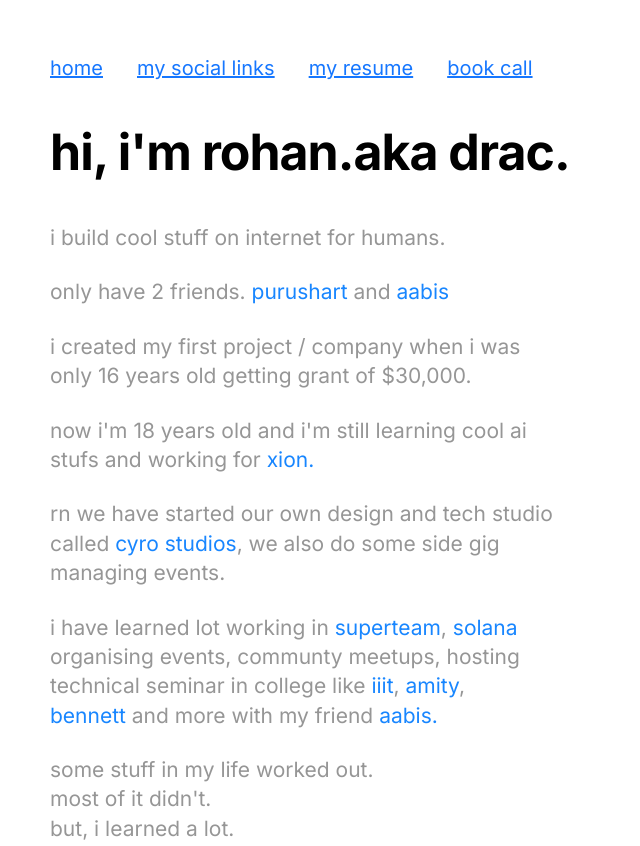
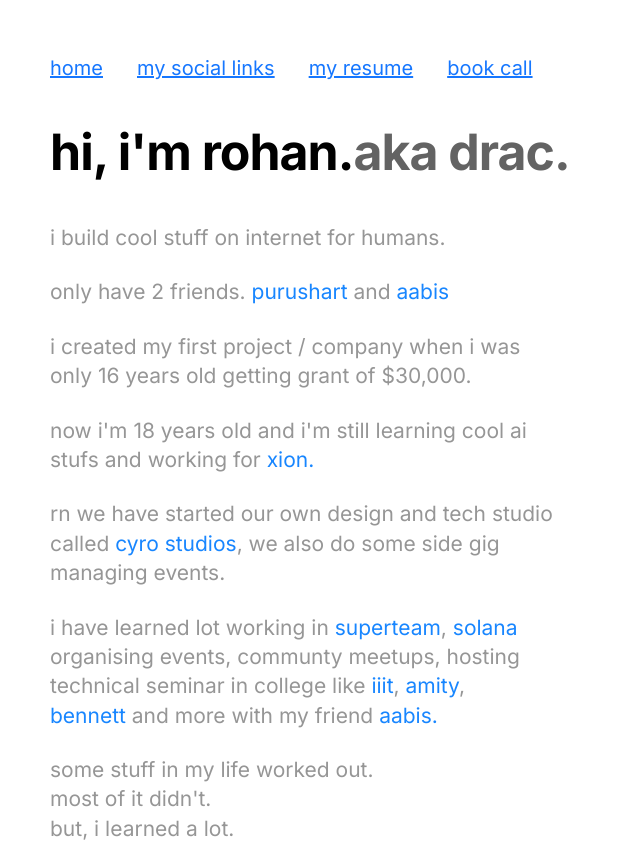
Before and after one commit to 0xdrac/about, a plain HTML site: page index.html in a window 1280 px wide. Shown: the top 846 px of the page, without its empty margins (0-640 px from the left). Drawn offline with Linux system fonts and the light colour scheme.

Commit message:
added aka colour

```diff
--- a/index.html
+++ b/index.html
@@ -21,7 +21,7 @@
 
     <section class="hero">
         <div class="content">
-            <h1 class="heading">hi, i'm rohan.aka drac.</h1>
+            <h1 class="heading">hi, i'm rohan.<spam class="aka">aka drac.</spam></h1>
 
         </div>
     </section>
--- a/style.css
+++ b/style.css
@@ -34,6 +34,9 @@
     font-display: swap;
 
 
+}
+.aka{
+    color: #636363;
 }
 .goback{
     font-size: 110px;
```
